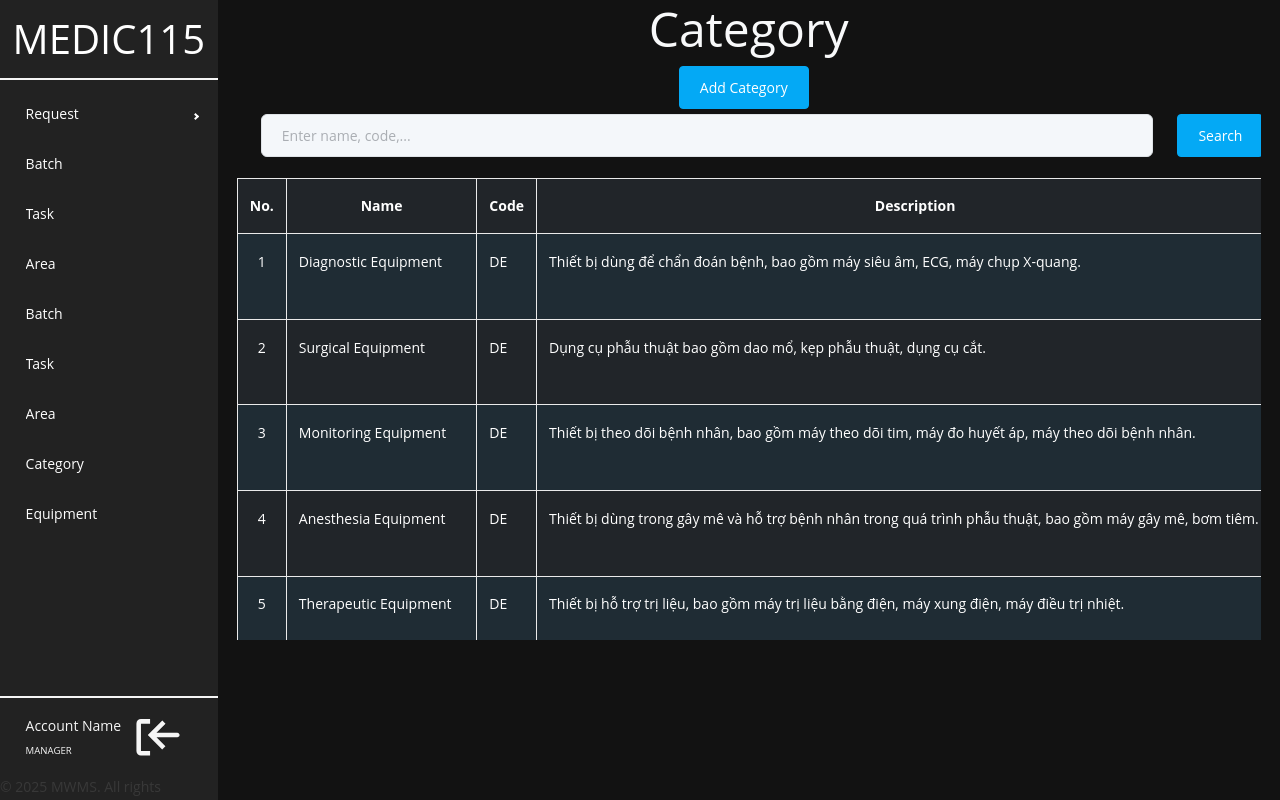
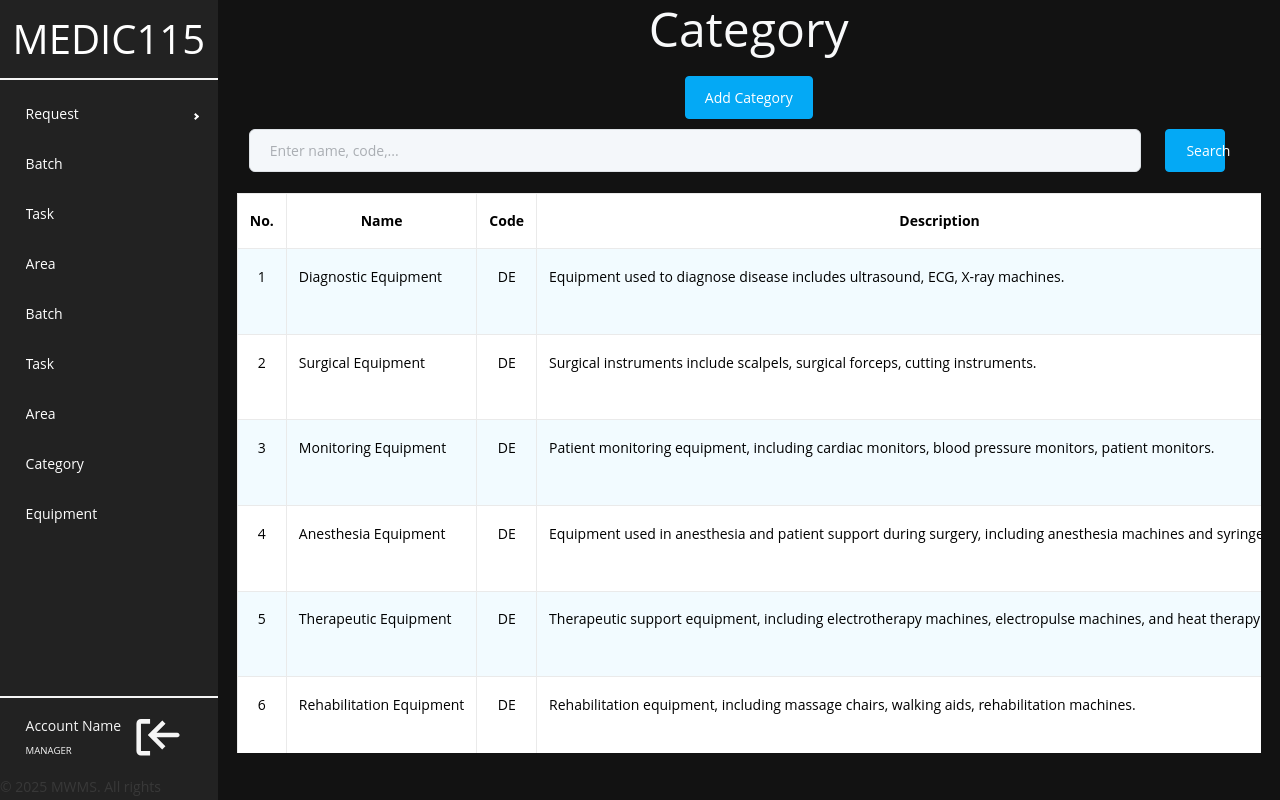
Before and after one commit to KenTheWhale/MWMS, a React (Vite) app in the folder FE/mwms_fe/: page /manager/category in a window 1280 px wide. Built offline with nearby package versions, Linux system fonts and the light colour scheme.

Commit message:
feat: modified category and equipment page

```diff
--- a/FE/mwms_fe/src/components/CategoryPopup.jsx
+++ b/FE/mwms_fe/src/components/CategoryPopup.jsx
@@ -1,29 +1,28 @@
-import { Modal, Button, Form } from 'react-bootstrap';
+import {Modal, Button, Form} from 'react-bootstrap';
 import PropTypes from 'prop-types';
-import { useState, useEffect } from 'react';
+import {useState, useEffect} from 'react';
 
-const CategoryPopup = ({ category, show, handleClose, actionType, onSave, onDelete }) => {
+const CategoryPopup = ({category, show, handleClose, actionType, onSave, onDelete}) => {
     const [editedCategory, setEditedCategory] = useState({
         name: '',
-        category: '',
-        quantity: '',
-        price: '',
-        description: '',
         code: '',
-        expired_date: ''
+        description: ''
     });
 
     useEffect(() => {
-        if (actionType === 'add') {
+        if (actionType === 'edit' && category) {
+            setEditedCategory({
+                id: category.id,
+                name: category.name || '',
+                code: category.code || '',
+                description: category.description || ''
+            });
+        } else if (actionType === 'add') {
             setEditedCategory({
                 id: null,
                 name: '',
-                category: '',
-                quantity: '',
-                price: '',
-                description: '',
                 code: '',
-                expired_date: ''
+                description: ''
             });
         }
     }, [category, actionType]);
@@ -36,7 +35,9 @@ const CategoryPopup = ({ category, show, handleClose, actionType, onSave, onDele
     };
 
     const handleSave = () => {
+        console.log(editedCategory)
         onSave(editedCategory);
+        console.log(editedCategory)
         handleClose();
     };
 
@@ -59,6 +60,7 @@ const CategoryPopup = ({ category, show, handleClose, actionType, onSave, onDele
                         <p><strong>Description:</strong> {category.description}</p>
                     </>
                 );
+            case 'edit':
             case 'add':
                 return (
                     <Form>
@@ -97,7 +99,7 @@ const CategoryPopup = ({ category, show, handleClose, actionType, onSave, onDele
             case 'delete':
                 return (
                     <>
-                        <p>Are you sure you want to delete this equipment?</p>
+                        <p>Are you sure you want to delete this category?</p>
                         <Button variant="secondary" onClick={handleClose}>Cancel</Button>{' '}
                         <Button variant="danger" onClick={handleDelete}>Delete</Button>
                     </>
@@ -111,7 +113,7 @@ const CategoryPopup = ({ category, show, handleClose, actionType, onSave, onDele
     return (
         <Modal show={show} onHide={handleClose}>
             <Modal.Header closeButton>
-                <Modal.Title>{actionType === 'edit' ? 'Edit Equipment' : actionType === 'add' ? 'Add Equipment' : category?.name}</Modal.Title>
+                <Modal.Title>{actionType === 'edit' ? 'Edit Category' : actionType === 'add' ? 'Add Category' : category?.name}</Modal.Title>
             </Modal.Header>
             <Modal.Body>
                 {renderContent()}
@@ -119,7 +121,7 @@ const CategoryPopup = ({ category, show, handleClose, actionType, onSave, onDele
             <Modal.Footer>
                 {(actionType === 'edit' || actionType === 'add') && (
                     <Button variant="primary" onClick={handleSave}>
-                        {actionType === 'edit' ? 'Save Changes' : 'Add Equipment'}
+                        {actionType === 'edit' ? 'Save Changes' : 'Add category'}
                     </Button>
                 )}
             </Modal.Footer>
--- a/FE/mwms_fe/src/pages/manager/CategoryPage.jsx
+++ b/FE/mwms_fe/src/pages/manager/CategoryPage.jsx
@@ -1,7 +1,9 @@
 import style from "../../styles/CategoryPage.module.css";
 import {Button, Col, Form, Row, Table} from "react-bootstrap";
-import {useState} from "react";
+import {useEffect, useState} from "react";
 import CategoryPopup from "../../components/CategoryPopup.jsx";
+import {useNavigate} from "react-router-dom";
+import {FaEdit, FaTrash} from "react-icons/fa";
 
 
 function CategoryPage() {
@@ -11,141 +13,150 @@ function CategoryPage() {
                 id: 1,
                 name: 'Diagnostic Equipment',
                 code: 'DE',
-            description: 'Thiết bị dùng để chẩn đoán bệnh, bao gồm máy siêu âm, ECG, máy chụp X-quang.'
+                description: 'Equipment used to diagnose disease includes ultrasound, ECG, X-ray machines.'
             },
             {
                 id: 2,
                 name: 'Surgical Equipment',
                 code: 'DE',
-            description: 'Dụng cụ phẫu thuật bao gồm dao mổ, kẹp phẫu thuật, dụng cụ cắt.'
+                description: 'Surgical instruments include scalpels, surgical forceps, cutting instruments.'
             },
             {
                 id: 3,
                 name: 'Monitoring Equipment',
                 code: 'DE',
-            description: 'Thiết bị theo dõi bệnh nhân, bao gồm máy theo dõi tim, máy đo huyết áp, máy theo dõi bệnh nhân.'
+                description: 'Patient monitoring equipment, including cardiac monitors, blood pressure monitors, patient monitors.'
             },
             {
                 id: 4,
                 name: 'Anesthesia Equipment',
                 code: 'DE',
-            description: 'Thiết bị dùng trong gây mê và hỗ trợ bệnh nhân trong quá trình phẫu thuật, bao gồm máy gây mê, bơm tiêm.'
+                description: 'Equipment used in anesthesia and patient support during surgery, including anesthesia machines and syringe pumps.'
             },
             {
                 id: 5,
                 name: 'Therapeutic Equipment',
                 code: 'DE',
-            description: 'Thiết bị hỗ trợ trị liệu, bao gồm máy trị liệu bằng điện, máy xung điện, máy điều trị nhiệt.'
+                description: 'Therapeutic support equipment, including electrotherapy machines, electropulse machines, and heat therapy machines.'
             },
             {
                 id: 6,
                 name: 'Rehabilitation Equipment',
                 code: 'DE',
-            description: 'Thiết bị phục hồi chức năng, bao gồm ghế massage, thiết bị hỗ trợ đi lại, máy tập phục hồi.'
+                description: 'Rehabilitation equipment, including massage chairs, walking aids, rehabilitation machines.'
             },
             {
                 id: 7,
                 name: 'Imaging Equipment',
                 code: 'DE',
-            description: 'Thiết bị chụp hình ảnh, bao gồm máy chụp MRI, máy chụp CT, máy chụp X-quang.'
+                description: 'Imaging equipment, including MRI machines, CT scanners, X-ray machines.'
             },
             {
                 id: 8,
                 name: 'Infusion Equipment',
                 code: 'DE',
-            description: 'Thiết bị dùng để truyền dịch và thuốc, bao gồm bơm tiêm điện tử, bơm truyền dịch.'
+                description: 'Devices used for infusing fluids and drugs, including electronic syringe pumps and infusion pumps.'
             },
             {
                 id: 9,
                 name: 'Respiratory Equipment',
                 code: 'DE',
-            description: 'Thiết bị hỗ trợ hô hấp, bao gồm máy thở, máy hút đàm, oxy liệu pháp.'
+                description: 'Respiratory support equipment, including ventilators, suction machines, and oxygen therapy.'
             },
             {
                 id: 10,
                 name: 'Laboratory Equipment',
                 code: 'DE',
-            description: 'Thiết bị trong phòng thí nghiệm, bao gồm máy phân tích máu, máy xét nghiệm nước tiểu, máy kiểm tra sinh hóa.'
+                description: 'Laboratory equipment, including blood analyzers, urinalysis machines, and biochemistry analyzers.'
             }
-    ]);
+        ]
+    );
 
+    // const navigate = useNavigate();
+    //
+    // useEffect(() => {
+    //     if (!localStorage.getItem('user')){
+    //         navigate('/login');
+    //     }
+    // });
     const [selectedCategory, setSelectedCategory] = useState(null);
     const [showModal, setShowModal] = useState(false);
     const [actionType, setActionType] = useState('');
 
-    const handleRowClick = (equipment) => {
-        setSelectedCategory(equipment);
+    const handleRowClick = (cate) => {
+        setSelectedCategory(cate);
         setActionType('view');
         setShowModal(true);
     };
 
-    const handleEditClick = (equipment) => {
-        setSelectedCategory(equipment);
+    const handleEditClick = (cate) => {
+        setSelectedCategory(cate);
         setActionType('edit');
         setShowModal(true);
     };
 
-    const handleDeleteClick = (equipment) => {
-        setSelectedCategory(equipment);
+    const handleDeleteClick = (cate) => {
+        setSelectedCategory(cate);
         setActionType('delete');
         setShowModal(true);
     };
 
     const handleCloseModal = () => setShowModal(false);
 
-    const handleSaveEquipment = (updatedEquipment) => {
+    const handleSaveCategory = (updateCategory) => {
         if (actionType === 'add') {
-            const newEquipment = {
-                ...updatedEquipment,
+            const newCategory = {
+                ...updateCategory,
                 id: categories.length + 1
             };
-            setCategories([...categories, newEquipment]);
+            setCategories([...categories, newCategory]);
         } else {
-            const updatedEquipments = categories.map((eq) =>
-                eq.code === updatedEquipment.code ? updatedEquipment : eq
+            const updatedCategories = categories.map((cate) =>
+                cate.id === updateCategory.id ? updateCategory : cate
             );
-            setCategories(updatedEquipments);
+            setCategories(updatedCategories);
         }
         setShowModal(false);
     };
 
-    const handleDeleteEquipment = (equipmentId) => {
-        const updatedEquipments = categories.filter((equipment) => equipment.id !== equipmentId);
-        setCategories(updatedEquipments);
+    const handleDeleteCategory = (categoryId) => {
+        const updatedCategories = categories.filter((cate) => cate.id !== categoryId);
+        setCategories(updatedCategories);
         setShowModal(false);
     };
 
     return (
-        <div>
-            <div className={`${style.tbl_container}`}>
-                <div className={`row ${style.row}`}>
+        <div className={`container-fluid ${style.tbl_container}`}>
+            <div className={`row`}>
                 <h1 className={`text-light`}>Category</h1>
-                    <div>
+            </div>
+            <div className={`row`}>
                 <button
                     onClick={() => {
                         setSelectedCategory(null);
                         setActionType('add');
                         setShowModal(true);
                     }}
-                            className="btn btn-primary">Add Category
+                    className={`btn btn-primary ${style.add}`}>Add Category
                 </button>
             </div>
             <div className={`row ${style.row}`}>
-                        <Form>
                     <Row className="mb-3">
-                                <Form.Group as={Col} xs={11} controlId="formGridEmail">
-                                    <Form.Control type="email" placeholder="Enter name, code,..."/>
+                        <Col xs={11}>
+                            <Form.Group controlId="formGridSearch">
+                                <Form.Control type="email" placeholder="Enter name, code,..." />
                             </Form.Group>
+                        </Col>
 
-                                <Form.Group as={Col} xs={1} controlId="searchButton">
-                                    <Button variant="primary" type="submit">
+                        <Col xs={1}>
+                            <Button variant="primary" type="submit" style={{ width: "100%" }}>
                                 Search
                             </Button>
-                                </Form.Group>
+                        </Col>
                     </Row>
-                        </Form>
             </div>
-                    <Table striped bordered variant={`dark`} onClick={(e) => {
+            <div className={`row ${style.row}`}>
+                <Table striped bordered hover onClick={(e) => {
                     const row = e.nativeEvent.target.closest('tr');
                     if (row && categories[row.rowIndex - 1]) {
                         handleRowClick(categories[row.rowIndex - 1]);
@@ -168,27 +179,33 @@ function CategoryPage() {
                             <td>{cate.code}</td>
                             <td>{cate.description}</td>
                             <td>
-                                    <button
+                                <Button variant="warning"
+                                        onClick={(e) => {
+                                            e.stopPropagation();
+                                            handleEditClick(cate);
+                                        }}>
+                                    <FaEdit/>
+                                </Button>
+                                <Button variant="danger"
                                         onClick={(e) => {
                                             e.stopPropagation();
                                             handleDeleteClick(cate);
-                                        }}
-                                        className="btn btn-danger">Delete
-                                    </button>
+                                        }}>
+                                    <FaTrash/>
+                                </Button>
                             </td>
                         </tr>
                     ))}
                     </tbody>
                 </Table>
             </div>
-            </div>
             <CategoryPopup
                 category={selectedCategory}
                 show={showModal}
                 handleClose={handleCloseModal}
                 actionType={actionType}
-                onSave={handleSaveEquipment}
-                onDelete={handleDeleteEquipment}/>
+                onSave={handleSaveCategory}
+                onDelete={handleDeleteCategory}/>
         </div>
     );
 }
--- a/FE/mwms_fe/src/styles/CategoryPage.module.css
+++ b/FE/mwms_fe/src/styles/CategoryPage.module.css
@@ -4,9 +4,57 @@
     text-align: center;
 }
 
-.tbl_container table thead tr th {
+.tbl_container table {
     text-align: center;
 }
+
+.tbl_container table thead tr th:nth-child(1) {
+    width: 6.1%;
+}
+
+.tbl_container table thead tr th:nth-child(2) {
+    width: 23.9%;
+}
+
+.tbl_container table thead tr th:nth-child(3) {
+    width: 10%;
+}
+
+.tbl_container table thead tr th:nth-child(4) {
+    width: 40%;
+}
+
+.tbl_container table thead tr th:nth-child(5) {
+    width: 20%;
+}
+
+.tbl_container table tbody tr td:nth-child(2) {
+    text-align: left;
+}
+
+.tbl_container table tbody tr td:nth-child(4) {
+    text-align: left;
+}
+
+/*.tbl_container table tbody tr td:nth-child(1) {*/
+/*    text-align: center;*/
+/*}*/
+
+/*.tbl_container table tbody tr td:nth-child(2) {*/
+/*    width: 5%;*/
+/*}*/
+
+/*.tbl_container table tbody tr td:nth-child(3) {*/
+/*    width: 5%;*/
+/*}*/
+
+/*.tbl_container table tbody tr td:nth-child(4) {*/
+/*    width: 5%;*/
+/*}*/
+
+/*.tbl_container table tbody tr td:nth-child(5) {*/
+/*    width: 5%;*/
+/*}*/
 
 .tbl_container table tbody tr button {
     cursor: pointer;
@@ -17,22 +65,21 @@
     margin-left: 10px;
 }
 
-.row {
+.row  {
     margin-left: auto;
     margin-right: auto;
     width: 80vw;
     overflow-y: scroll;
-    max-height: 80vh;
+    max-height: 70vh;
 }
 
 .row::-webkit-scrollbar {
     display: none;
 }
 
-
 .row thead {
     position: sticky;
-    top: -0.1px;
+    top: -0px;
 }
 
 .add {
@@ -40,32 +87,3 @@
     padding: 10px;
     margin: 10px auto;
 }
-
-.tbl_container table th:nth-child(1) {
-    width: 10%;
-}
-.tbl_container table th:nth-child(2) {
-    width: 25%;
-}
-.tbl_container table th:nth-child(3) {
-    width: 10%;
-}
-.tbl_container table th:nth-child(4) {
-    width: 40%;
-}
-.tbl_container table th:nth-child(5) {
-    width: 10%;
-}
-
-.tbl_container table td:nth-child(2) {
-    text-align: left;
-}
-.tbl_container table td:nth-child(3) {
-    text-align: left;
-}
-.tbl_container table td:nth-child(4) {
-    text-align: left;
-}
-.tbl_container table td:nth-child(5) {
-    text-align: center;
-}
--- a/FE/mwms_fe/src/styles/EquipmentPage.module.css
+++ b/FE/mwms_fe/src/styles/EquipmentPage.module.css
@@ -22,7 +22,7 @@
     margin-right: auto;
     width: 80vw;
     overflow-y: scroll;
-    max-height: 80vh;
+    max-height: 70vh;
 }
 
 .row::-webkit-scrollbar {
@@ -41,25 +41,25 @@
     margin: 10px auto;
 }
 
-.tbl_container table th:nth-child(1) {
+.tbl_container table thead tr th:nth-child(1) {
     width: 5%;
 }
-.tbl_container table th:nth-child(2) {
+.tbl_container table thead tr th:nth-child(2) {
     width: 25%;
 }
-.tbl_container table th:nth-child(3) {
+.tbl_container table thead tr th:nth-child(3) {
     width: 25%;
 }
-.tbl_container table th:nth-child(4) {
+.tbl_container table thead tr th:nth-child(4) {
     width: 10%;
 }
-.tbl_container table th:nth-child(5) {
+.tbl_container table thead tr th:nth-child(5) {
     width: 10%;
 }
-.tbl_container table th:nth-child(6) {
+.tbl_container table thead tr th:nth-child(6) {
     width: 10%;
 }
-.tbl_container table th:nth-child(7) {
+.tbl_container table thead tr th:nth-child(7) {
     width: 15%;
 }
 
@@ -69,9 +69,6 @@
 .tbl_container table td:nth-child(3) {
     text-align: left;
 }
-.tbl_container table td:nth-child(4) {
-    text-align: right;
-}
 .tbl_container table td:nth-child(5) {
     text-align: center;
 }
```
Also changed, not shown: FE/mwms_fe/src/pages/manager/EquipmentPage.jsx (+21 -11 lines), 1 other file (tests, documents, lock files or other folders). Lines whose indentation alone changed are shown as unchanged.
